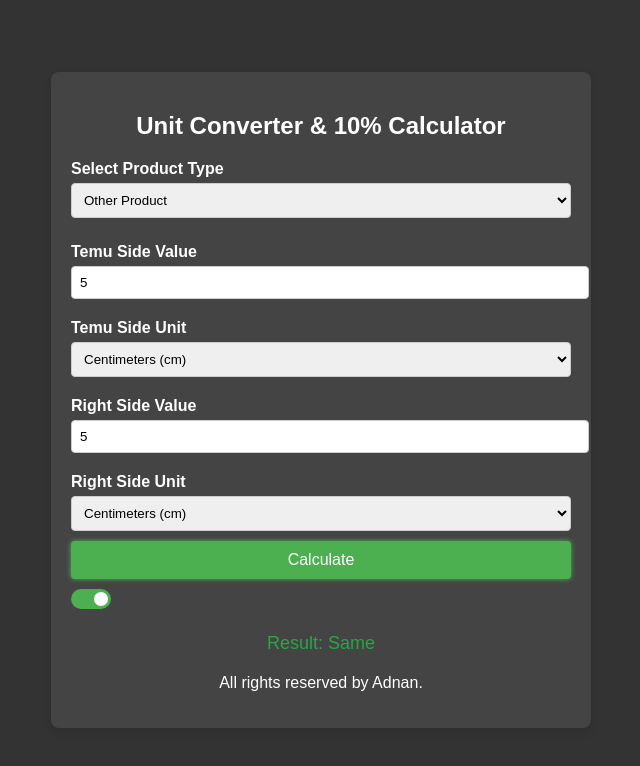
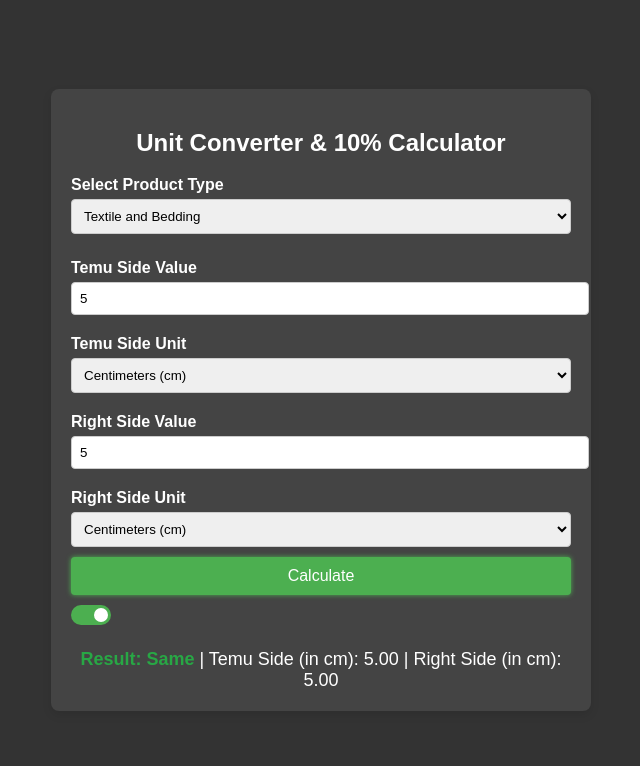
Before and after one commit to Mamunabdullaal/10-Calculator-Home, a plain HTML site: page index.html in a window 1280 px wide. Both pictures are taken after typing "5", "5" into the empty fields and a click on the button "Calculate". Shown: the whole page, without its empty margins (319-959 px from the left). Drawn offline with Linux system fonts and the light colour scheme.

Commit message:
Update index.html

```diff
--- a/index.html
+++ b/index.html
@@ -154,8 +154,8 @@
     <div class="product-type">
         <label for="productType">Select Product Type</label>
         <select id="productType">
+            <option value="textile">Textile and Bedding</option>
             <option value="other">Other Product</option>
-            <option value="textile">Textile and Bedding</option>
         </select>
     </div>
 
@@ -192,10 +192,6 @@
     </div>
 
     <div class="result" id="result"></div>
-
-    <footer style="text-align: center; margin-top: 20px;">
-        <p>All rights reserved by Adnan.</p>
-    </footer>
 </div>
 
 <script>
@@ -270,9 +266,16 @@
             result = "Invalid product type selected.";
         }
 
-        // Display the result
-        document.getElementById('result').innerText = `Result: ${result}`;
-        document.getElementById('result').className = result === 'Same' ? 'result same' : 'result not-same';
+        // Format the result to two decimal places
+        const formattedTemuCm = temuCm.toFixed(2);
+        const formattedRightCm = rightCm.toFixed(2);
+
+        // Display the result with bold styling
+        document.getElementById('result').innerHTML = `
+            <span class="bold-result ${result === 'Same' ? 'same' : 'not-same'}">Result: ${result}</span> |
+            Temu Side (in cm): ${formattedTemuCm} |
+            Right Side (in cm): ${formattedRightCm}
+        `;
     });
 
     // Theme toggle function
@@ -282,6 +285,5 @@
         body.classList.toggle('dark-mode');
     }
 </script>
-
 </body>
 </html>
```
